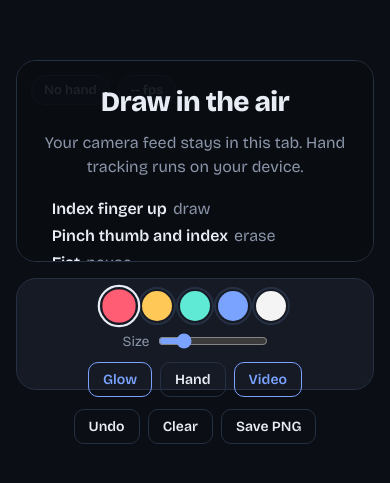
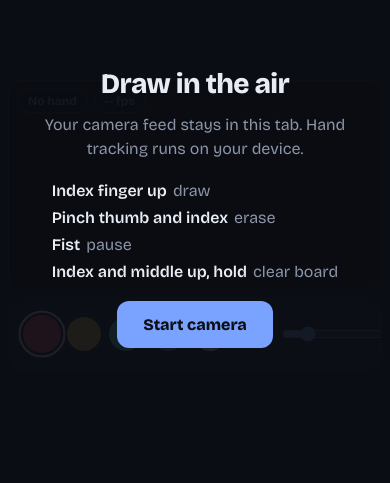
Before and after one commit to Hassanelhaj/airbaord-drawing, a website built with Vite: page index.html in a window 390 px wide. Shown: the part 197-680 px from the top of the page. Built offline with nearby package versions, Linux system fonts and the light colour scheme; what @mediapipe/tasks-vision would draw is missing.

Commit message:
second commit

```diff
--- a/src/main.js
+++ b/src/main.js
@@ -53,7 +53,8 @@ function tick() {
     if (state.gesture === "draw" || state.gesture === "erase") {
       ink.add(state.tip);
     } else if (
-      state.gesture === "clear" && state.clearArmed &&
+      state.gesture === "clear" &&
+      state.clearArmed &&
       now - state.clearStart > CFG.clearHoldMs
     ) {
       ink.clear();
@@ -75,18 +76,24 @@ function tick() {
   }
 }
 
-// Fires once per decoded camera frame, so we never process the same frame twice.
+// Fires once per decoded camera frame, so the same frame is never processed twice.
 const schedule = () =>
   "requestVideoFrameCallback" in video
     ? video.requestVideoFrameCallback(tick)
     : requestAnimationFrame(tick);
 
 bindToolbar({ ink, video });
+
 bindStart(async () => {
-  const [{ width, height }, model] = await Promise.all([startCamera(video), loadHandLandmarker()]);
+  const [{ width, height }, model] = await Promise.all([
+    startCamera(video),
+    loadHandLandmarker(),
+  ]);
   landmarker = model;
   ink.resize(width, height);
   overlay.resize(width, height);
+  // Match the stage to the camera's real shape (portrait on phones, wide on laptops)
+  document.documentElement.style.setProperty("--ar", width / height);
   hideGate();
   schedule();
 });
--- a/src/style.css
+++ b/src/style.css
@@ -2,6 +2,7 @@
   --bg: #0b0e14; --panel: #151a24; --line: #263043;
   --text: #e8ecf4; --muted: #8b95a8; --accent: #7aa2ff;
   --bar-h: 112px;
+  --ar: 1.7778; /* video width / height, set from JS once the camera starts */
 }
 * { box-sizing: border-box; margin: 0; }
 html, body { height: 100%; }
@@ -9,56 +10,62 @@ body {
   background: var(--bg); color: var(--text);
   font-family: "Bricolage Grotesque", ui-sans-serif, system-ui, sans-serif;
   display: flex; flex-direction: column; align-items: center; justify-content: center;
-  gap: 16px; padding: 16px; overflow: hidden;
+  gap: 12px; padding: 12px; overflow: hidden;
+  height: 100vh; height: 100dvh;
+  -webkit-tap-highlight-color: transparent;
 }
 
 /* Video, ink and overlay share one coordinate space and are mirrored together */
 .stage {
-  position: relative; aspect-ratio: 16 / 9;
-  width: min(100%, calc((100vh - var(--bar-h) - 32px) * 16 / 9));
+  position: relative; aspect-ratio: var(--ar);
+  width: min(100%, calc((100vh - var(--bar-h) - 36px) * var(--ar)));
+  width: min(100%, calc((100dvh - var(--bar-h) - 36px) * var(--ar)));
   border-radius: 20px; overflow: hidden; background: #05070b;
-  border: 1px solid var(--line);
+  border: 1px solid var(--line); flex: none;
 }
 .layer { position: absolute; inset: 0; width: 100%; height: 100%; transform: scaleX(-1); }
 video.layer { object-fit: cover; opacity: .55; filter: saturate(.7) brightness(.8); }
 video.layer.hidden { opacity: 0; }
 
-.hud { position: absolute; top: 14px; left: 14px; display: flex; gap: 8px; z-index: 3; }
+.hud { position: absolute; top: 12px; left: 12px; display: flex; gap: 8px; z-index: 3; }
 .chip {
   background: rgba(11, 14, 20, .72); backdrop-filter: blur(8px);
   border: 1px solid var(--line); border-radius: 999px;
   padding: 6px 12px; font-size: 13px; font-weight: 600; color: var(--muted);
-  transition: color .15s, border-color .15s;
+  transition: color .15s, border-color .15s; white-space: nowrap;
 }
 .chip[data-mode="draw"]  { color: var(--text); border-color: var(--brush, var(--accent)); }
 .chip[data-mode="erase"] { color: var(--text); border-color: #fff; }
 .chip[data-mode="clear"] { color: #ffc857; border-color: #ffc857; }
 
+/* Start screen covers the whole viewport so it fits any screen size */
 .gate {
-  position: absolute; inset: 0; z-index: 4; display: grid; place-items: center;
-  background: rgba(11, 14, 20, .86); text-align: center; padding: 24px;
+  position: fixed; inset: 0; z-index: 10; overflow-y: auto;
+  display: grid; place-items: center;
+  background: rgba(11, 14, 20, .92); text-align: center; padding: 24px;
 }
 .gate.off { display: none; }
-.gate h1 { font-size: clamp(28px, 5vw, 52px); font-weight: 800; letter-spacing: -.02em; }
+.gate h1 { font-size: clamp(28px, 7vw, 52px); font-weight: 800; letter-spacing: -.02em; }
 .gate p { color: var(--muted); max-width: 46ch; margin: 12px auto 0; line-height: 1.5; }
-.gate ul { list-style: none; padding: 0; margin: 20px auto; display: grid; gap: 8px; width: fit-content; text-align: left; }
+.gate ul { list-style: none; padding: 0; margin: 20px auto; display: grid; gap: 8px; width: fit-content; max-width: 100%; text-align: left; }
 .gate li { color: var(--muted); }
 .gate li b { color: var(--text); font-weight: 600; margin-right: 6px; }
 .gate .err { color: #ff5d73; min-height: 1.4em; margin-top: 12px; }
 
-button, .swatch { font: inherit; cursor: pointer; }
+button, .swatch { font: inherit; cursor: pointer; touch-action: manipulation; }
 .primary {
   background: var(--accent); color: #0b0e14; border: 0; border-radius: 12px;
-  padding: 12px 22px; font-weight: 800; font-size: 16px;
+  padding: 14px 26px; font-weight: 800; font-size: 16px;
 }
 .primary:disabled { opacity: .5; cursor: progress; }
 
 .bar {
-  height: var(--bar-h); display: flex; flex-wrap: wrap; align-items: center; justify-content: center;
+  height: var(--bar-h); width: 100%; max-width: 980px;
+  display: flex; flex-wrap: wrap; align-items: center; justify-content: center;
   gap: 12px 20px; background: var(--panel); border: 1px solid var(--line);
-  border-radius: 20px; padding: 12px 20px; max-width: 100%;
+  border-radius: 20px; padding: 12px 20px; flex: none;
 }
-.group { display: flex; align-items: center; gap: 8px; }
+.group { display: flex; align-items: center; gap: 8px; flex: none; }
 .swatch {
   width: 30px; height: 30px; border-radius: 50%; border: 2px solid transparent;
   background: var(--c); outline: 2px solid var(--line); outline-offset: 2px;
@@ -66,13 +73,34 @@ button, .swatch { font: inherit; cursor: pointer; }
 }
 .swatch[aria-pressed="true"] { outline-color: var(--text); transform: scale(1.12); }
 :is(.swatch, button, input):focus-visible { outline: 2px solid var(--accent); outline-offset: 3px; }
-label { color: var(--muted); font-size: 14px; display: flex; align-items: center; gap: 8px; }
+label { color: var(--muted); font-size: 14px; display: flex; align-items: center; gap: 8px; white-space: nowrap; }
 input[type=range] { accent-color: var(--accent); width: 110px; }
 .btn {
   background: transparent; color: var(--text); border: 1px solid var(--line);
-  border-radius: 10px; padding: 8px 14px; font-weight: 600; font-size: 14px;
+  border-radius: 10px; padding: 8px 14px; font-weight: 600; font-size: 14px; white-space: nowrap;
 }
 .btn:hover { border-color: var(--muted); }
 .btn[aria-pressed="true"] { border-color: var(--accent); color: var(--accent); }
 
+/* Tablets and phones: one scrollable row, taller touch targets */
+@media (max-width: 1000px) {
+  :root { --bar-h: 72px; }
+  .bar {
+    flex-wrap: nowrap; justify-content: flex-start; overflow-x: auto;
+    padding: 0 16px; gap: 20px; scrollbar-width: none;
+  }
+  .bar::-webkit-scrollbar { display: none; }
+  .swatch { width: 34px; height: 34px; }
+  .btn { padding: 10px 14px; }
+}
+
+@media (max-width: 600px) {
+  body { padding: 8px; gap: 8px; }
+  .stage { border-radius: 14px; width: min(100%, calc((100vh - var(--bar-h) - 24px) * var(--ar)));
+           width: min(100%, calc((100dvh - var(--bar-h) - 24px) * var(--ar))); }
+  .bar { border-radius: 14px; }
+  .hud { top: 8px; left: 8px; gap: 6px; }
+  .chip { padding: 4px 10px; font-size: 12px; }
+}
+
 @media (prefers-reduced-motion: reduce) { * { transition: none !important; } }
```
